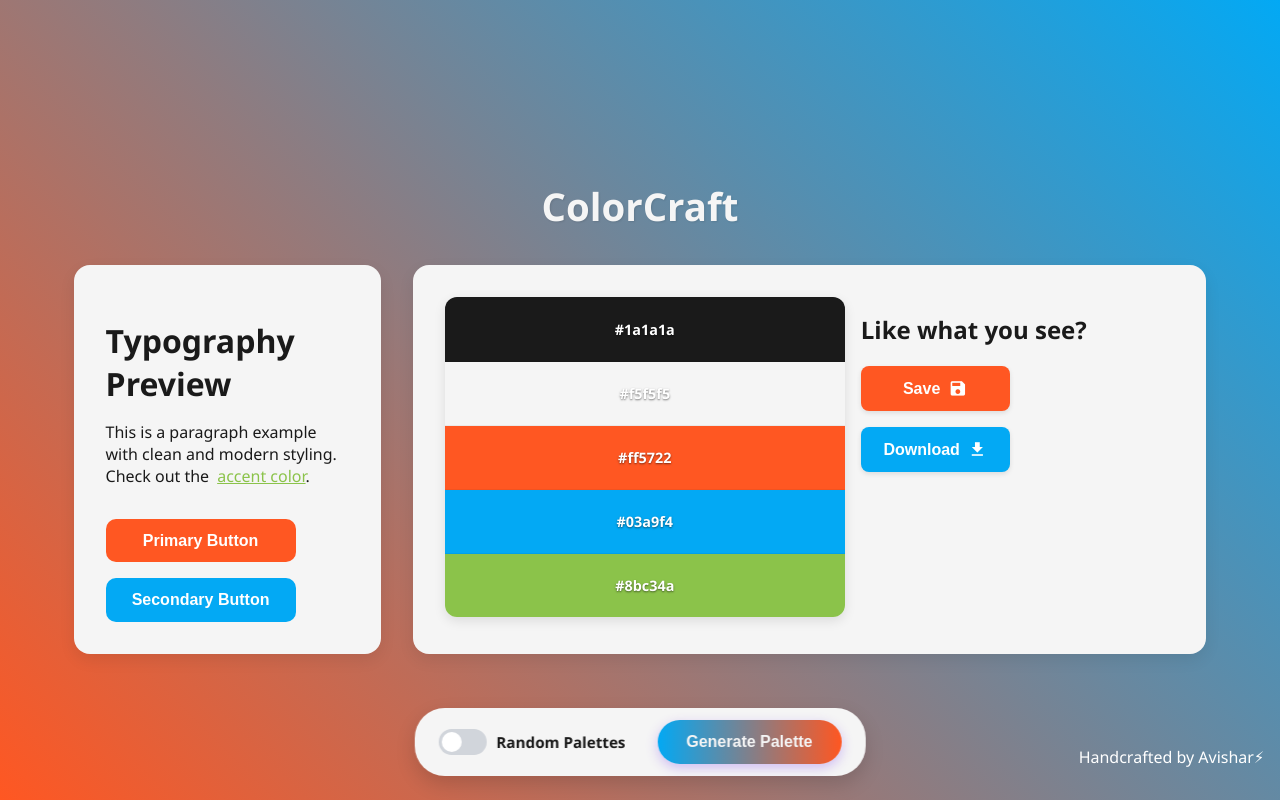
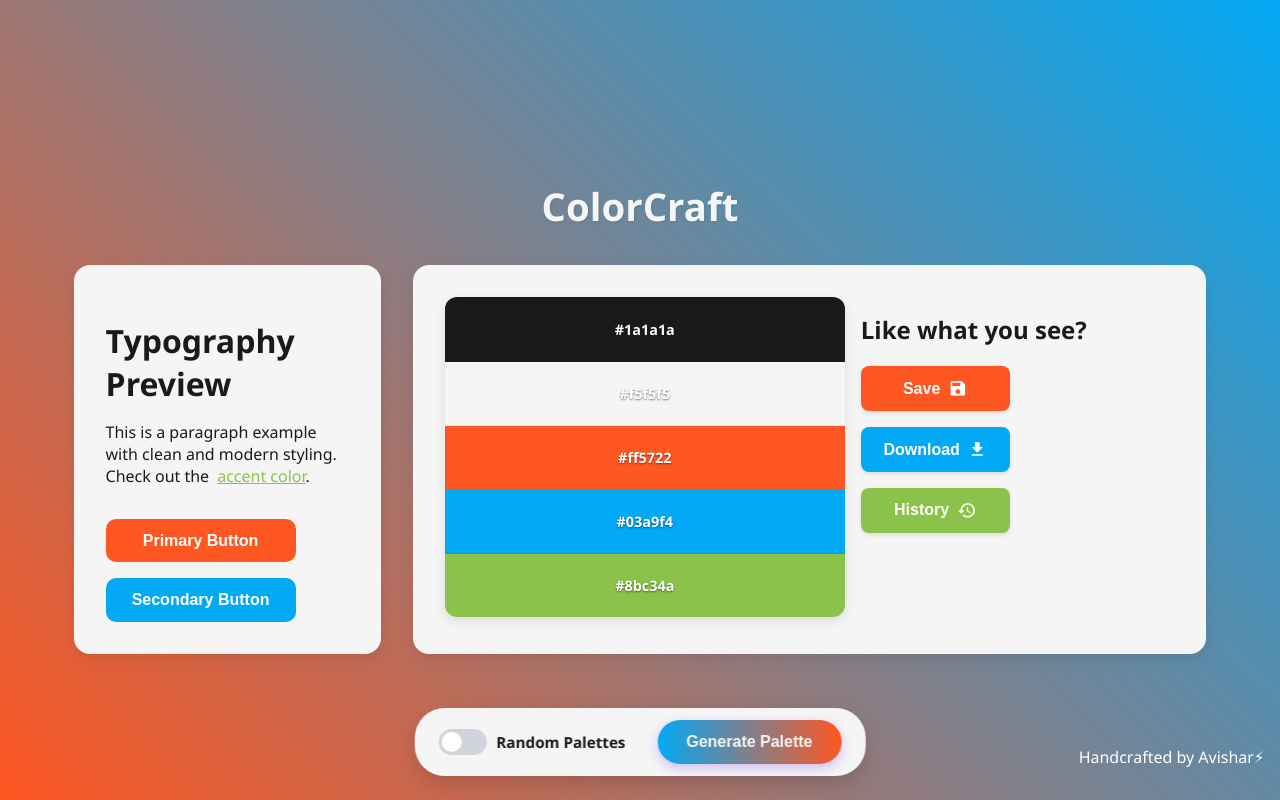
Before and after one commit to AvisharSharan/ColorCraft, a React (Vite) app: page / in a window 1280 px wide. Built offline with nearby package versions, Linux system fonts and the light colour scheme.

Commit message:
Implement palette history feature

```diff
--- a/src/App.jsx
+++ b/src/App.jsx
@@ -2,14 +2,17 @@ import { useState, useEffect } from "react";
 import chroma from "chroma-js";
 import JSZip from "jszip";
 import { saveAs } from "file-saver";
+
 import Toolbar from "./components/Toolbar";
 import ExportModal from "./components/ExportModal";
 import TypographyPreview from "./components/TypographyPreview";
 import ButtonPreview from "./components/ButtonPreview";
 import PaletteDisplay from "./components/PaletteDisplay";
+import PaletteHistory from "./components/PaletteHistory";
 import FeaturesSection from "./components/FeaturesSection";
 import Header from "./components/Header";
 import Footer from "./components/Footer";
+
 import "./styles/App.css";
 
 function App() {
@@ -21,9 +24,22 @@ function App() {
     accent: "#8bc34a"
   });
 
+  const [paletteHistory, setPaletteHistory] = useState([]);
+  const [showHistory, setShowHistory] = useState(false);
+  const [showExportPopup, setShowExportPopup] = useState(false);
   const [baseColor, setBaseColor] = useState("#ff5722");
   const [useBaseColor, setUseBaseColor] = useState(false);
-  const [showExportPopup, setShowExportPopup] = useState(false);
+
+  useEffect(() => {
+    const savedHistory = localStorage.getItem('paletteHistory');
+    if (savedHistory) {
+      setPaletteHistory(JSON.parse(savedHistory));
+    }
+  }, []);
+
+  useEffect(() => {
+    localStorage.setItem('paletteHistory', JSON.stringify(paletteHistory));
+  }, [paletteHistory]);
 
   useEffect(() => {
     document.documentElement.style.setProperty("--text", palette.text);
@@ -33,9 +49,60 @@ function App() {
     document.documentElement.style.setProperty("--accent", palette.accent);
 
     document.body.style.background = `linear-gradient(45deg, ${palette.primary}, ${palette.secondary})`;
-
     document.querySelector(".right-section").style.backgroundColor = palette.background;
   }, [palette]);
+
+  const generatePalette = () => {
+    try {
+      const base = useBaseColor ? chroma(baseColor) : chroma.random();
+
+      const newPalette = {
+        primary: base.hex(),
+        secondary: base.set('hsl.h', (base.get('hsl.h') + 30) % 360).hex(),
+        accent: base.set('hsl.h', (base.get('hsl.h') + 60) % 360).hex(),
+        background: base.set('hsl.l', Math.min(0.95, base.get('hsl.l') + 0.3)).hex(),
+        text: base.set('hsl.l', Math.max(0.15, base.get('hsl.l') - 0.3)).hex()
+      };
+
+      setPalette(newPalette);
+      addToHistory(newPalette);
+    } catch (error) {
+      console.error("Error generating palette:", error);
+      generateFallbackPalette();
+    }
+  };
+
+  const generateFallbackPalette = () => {
+    const randomBase = chroma.random();
+    const fallbackPalette = {
+      primary: randomBase.hex(),
+      secondary: randomBase.set('hsl.h', (randomBase.get('hsl.h') + 30) % 360).hex(),
+      accent: randomBase.set('hsl.h', (randomBase.get('hsl.h') + 60) % 360).hex(),
+      background: randomBase.set('hsl.l', Math.min(0.95, randomBase.get('hsl.l') + 0.3)).hex(),
+      text: randomBase.set('hsl.l', Math.max(0.15, randomBase.get('hsl.l') - 0.3)).hex()
+    };
+
+    setPalette(fallbackPalette);
+    addToHistory(fallbackPalette);
+  };
+
+  const addToHistory = (newPalette) => {
+    const paletteWithTimestamp = {
+      ...newPalette,
+      timestamp: new Date().toISOString()
+    };
+
+    setPaletteHistory(prevHistory => {
+      const updatedHistory = [paletteWithTimestamp, ...prevHistory];
+      return updatedHistory.slice(0, 10);
+    });
+  };
+
+  const applyHistoryPalette = (historyPalette) => {
+    const { timestamp, ...cleanPalette } = historyPalette;
+    setPalette(cleanPalette);
+    setShowHistory(false);
+  };
 
   const handleDownload = async () => {
     const zip = new JSZip();
@@ -59,35 +126,6 @@ function App() {
     saveAs(content, "palette.zip");
   };
 
-  const generatePalette = () => {
-    try {
-      // Choose base color based on user preference
-      const base = useBaseColor ? chroma(baseColor) : chroma.random();
-
-      // Create a palette with the base color as primary
-      const newPalette = {
-        primary: base.hex(),
-        secondary: base.set('hsl.h', (base.get('hsl.h') + 30) % 360).hex(),
-        accent: base.set('hsl.h', (base.get('hsl.h') + 60) % 360).hex(),
-        background: base.set('hsl.l', Math.min(0.95, base.get('hsl.l') + 0.3)).hex(),
-        text: base.set('hsl.l', Math.max(0.15, base.get('hsl.l') - 0.3)).hex()
-      };
-
-      setPalette(newPalette);
-    } catch (error) {
-      console.error("Error generating palette:", error);
-      // Fallback to a random color if there's an issue
-      const randomBase = chroma.random();
-      setPalette({
-        primary: randomBase.hex(),
-        secondary: randomBase.set('hsl.h', (randomBase.get('hsl.h') + 30) % 360).hex(),
-        accent: randomBase.set('hsl.h', (randomBase.get('hsl.h') + 60) % 360).hex(),
-        background: randomBase.set('hsl.l', Math.min(0.95, randomBase.get('hsl.l') + 0.3)).hex(),
-        text: randomBase.set('hsl.l', Math.max(0.15, randomBase.get('hsl.l') - 0.3)).hex()
-      });
-    }
-  };
-
   return (
     <div className="app-container">
       <Header />
@@ -97,19 +135,33 @@ function App() {
           <TypographyPreview palette={palette} />
           <ButtonPreview palette={palette} />
         </div>
+
         <div className="right-section">
           <PaletteDisplay palette={palette} />
-          <FeaturesSection
-            onExportClick={() => setShowExportPopup(true)}
-            onDownloadClick={handleDownload}
-            palette={palette}
-          />
+
+          {showHistory && (
+            <PaletteHistory
+              paletteHistory={paletteHistory}
+              onClose={() => setShowHistory(false)}
+              onSelectPalette={applyHistoryPalette}
+            />
+          )}
+
           {showExportPopup && (
             <ExportModal
               palette={palette}
               onClose={() => setShowExportPopup(false)}
             />
           )}
+
+          <FeaturesSection
+            onExportClick={() => setShowExportPopup(true)}
+            onDownloadClick={handleDownload}
+            palette={palette}
+            onHistoryClick={() => setShowHistory(true)}
+            hasHistory={paletteHistory.length > 0}
+          />
+
           <Toolbar
             onGenerate={generatePalette}
             palette={palette}
--- a/src/components/FeaturesSection.jsx
+++ b/src/components/FeaturesSection.jsx
@@ -1,7 +1,7 @@
 import React from "react";
 import chroma from "chroma-js"
 
-const FeaturesSection = ({ onExportClick, onDownloadClick, palette }) => (
+const FeaturesSection = ({ onExportClick, onDownloadClick, onHistoryClick, palette, hasHistory }) => (
   <div className="features-container" style={{ width: "50%", padding: "1rem" }}>
     <h2>Like what you see?</h2>
     <div className="features-buttons" style={{width: "50%"}}>
@@ -19,7 +19,14 @@ const FeaturesSection = ({ onExportClick, onDownloadClick, palette }) => (
       >Download
         <span className="material-icons">download</span>
       </button>
-
+      <button
+        className="history-btn"
+        onClick={onHistoryClick}
+        style={{color: chroma.contrast(palette.secondary, '#ffffff') > 2.5 ? '#ffffff' : palette.text }}
+        title={!hasHistory ? "Generate palettes to build history" : "View previous palettes"}
+      >History
+        <span className="material-icons">history</span>
+      </button>
     </div>
   </div>
 );
--- /dev/null
+++ b/src/components/PaletteHistory.jsx
@@ -0,0 +1,34 @@
+import React from "react";
+
+const PaletteHistory = ({ paletteHistory, onClose, onSelectPalette }) => {
+  return (
+    <div className="palette-history">
+      <h3>Palette History</h3>
+      <div className="history-list">
+        {paletteHistory.length === 0 ? (
+          <p>No history yet. Generate some palettes!</p>
+        ) : (
+          paletteHistory.map((historyPalette, index) => (
+            <div
+              key={historyPalette.timestamp || index}
+              className="history-item"
+              onClick={() => onSelectPalette(historyPalette)}
+            >
+              <div className="history-colors">
+                <div style={{ backgroundColor: historyPalette.primary }} className="history-color"></div>
+                <div style={{ backgroundColor: historyPalette.secondary }} className="history-color"></div>
+                <div style={{ backgroundColor: historyPalette.accent }} className="history-color"></div>
+              </div>
+              <span className="history-date">
+                {new Date(historyPalette.timestamp).toLocaleString() || "Unknown date"}
+              </span>
+            </div>
+          ))
+        )}
+      </div>
+      <button className="close-history" onClick={onClose}>Close</button>
+    </div>
+  );
+};
+
+export default PaletteHistory;
--- a/src/styles/App.css
+++ b/src/styles/App.css
@@ -63,3 +63,131 @@ body {
   border-radius: 16px;
   box-shadow: 0 6px 16px rgba(0, 0, 0, 0.08);
 }
+
+/* Palette History Styles */
+.palette-history {
+  position: absolute;
+  top: 50%;
+  left: 50%;
+  transform: translate(-50%, -50%);
+  background-color: var(--background);
+  border-radius: 8px;
+  box-shadow: 0 0 20px rgba(0, 0, 0, 0.2);
+  padding: 1.5rem;
+  width: 90%;
+  max-width: 500px;
+  max-height: 80vh;
+  z-index: 100;
+  overflow: hidden;
+  display: flex;
+  flex-direction: column;
+}
+
+.palette-history h3 {
+  margin-top: 0;
+  color: var(--text);
+  margin-bottom: 1rem;
+  text-align: center;
+}
+
+.history-list {
+  overflow-y: auto;
+  max-height: 60vh;
+  padding-right: 0.5rem;
+}
+
+.history-item {
+  background-color: rgba(255, 255, 255, 0.1);
+  border-radius: 8px;
+  margin-bottom: 0.75rem;
+  padding: 0.75rem;
+  display: flex;
+  align-items: center;
+  justify-content: space-between;
+  cursor: pointer;
+  transition: transform 0.2s, box-shadow 0.2s;
+}
+
+.history-item:hover {
+  transform: translateY(-2px);
+  box-shadow: 0 4px 8px rgba(0, 0, 0, 0.1);
+}
+
+.history-colors {
+  display: flex;
+  gap: 8px;
+}
+
+.history-color {
+  width: 25px;
+  height: 25px;
+  border-radius: 50%;
+  border: 1px solid rgba(0, 0, 0, 0.1);
+}
+
+.history-date {
+  font-size: 0.85rem;
+  color: var(--text);
+  opacity: 0.8;
+}
+
+.close-history {
+  margin-top: 1rem;
+  padding: 0.5rem 1rem;
+  border: none;
+  background-color: var(--primary);
+  color: white;
+  border-radius: 4px;
+  cursor: pointer;
+  font-weight: 600;
+  align-self: center;
+}
+
+.close-history:hover {
+  opacity: 0.9;
+}
+
+/* History button styles */
+.history-btn {
+  display: flex;
+  align-items: center;
+  justify-content: center;
+  gap: 0.5rem;
+  padding: 0.8rem 1.2rem;
+  border: none;
+  border-radius: 8px;
+  font-weight: bold;
+  cursor: pointer;
+  transition: transform 0.2s, opacity 0.2s;
+}
+
+.history-btn:disabled {
+  opacity: 0.5;
+  cursor: not-allowed;
+}
+
+.history-btn:not(:disabled):hover {
+  transform: translateY(-2px);
+}
+
+.history-btn span {
+  font-size: 1.2rem;
+}
+
+@media (max-width: 768px) {
+  .palette-history {
+    width: 95%;
+    padding: 1rem;
+  }
+
+  .history-item {
+    flex-direction: column;
+    align-items: flex-start;
+    gap: 8px;
+  }
+
+  .history-colors {
+    width: 100%;
+    justify-content: space-between;
+  }
+}
--- a/src/styles/FeaturesSection.css
+++ b/src/styles/FeaturesSection.css
@@ -67,3 +67,29 @@
 .download-btn .material-icons {
   font-size: 1.2rem;
 }
+
+.history-btn {
+  display: flex;
+  align-items: center;
+  justify-content: center;
+  gap: 0.5rem;
+  background-color: var(--accent);
+  color: #fff;
+  font-size: 1rem;
+  font-weight: bold;
+  border: none;
+  border-radius: 8px;
+  padding: 0.8rem 1.5rem;
+  cursor: pointer;
+  box-shadow: 0 2px 5px rgba(0, 0, 0, 0.1);
+  transition: transform 0.2s ease, box-shadow 0.2s ease;
+}
+
+.history-btn:hover {
+  transform: scale(1.05);
+  box-shadow: 0 4px 10px rgba(0, 0, 0, 0.2);
+}
+
+.history-btn .material-icons {
+  font-size: 1.2rem;
+}
```
Lines whose indentation alone changed are shown as unchanged.
